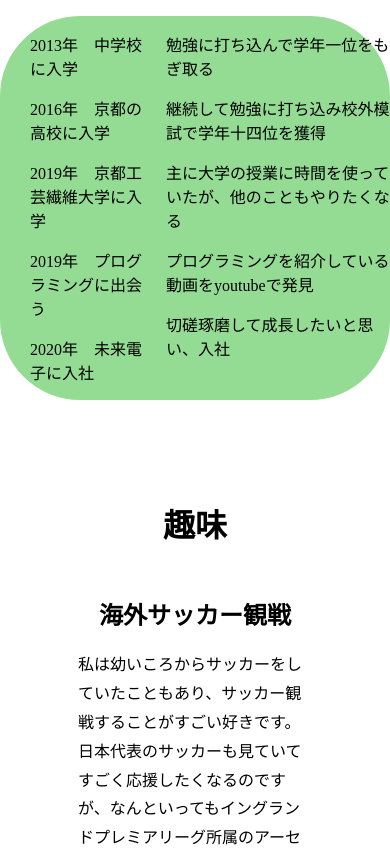
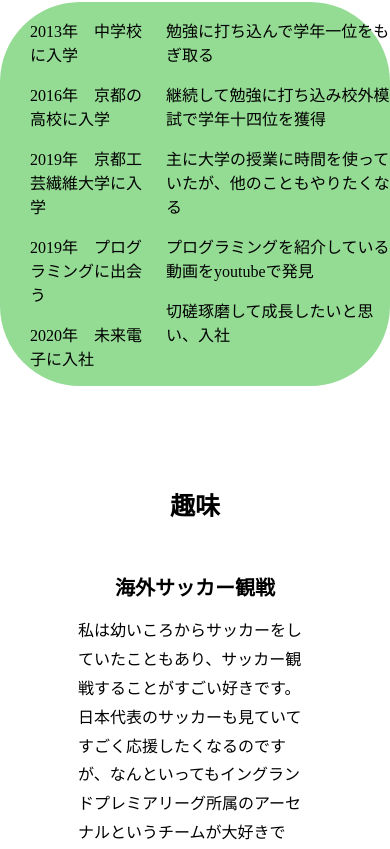
Before and after one commit to sin-sudo/sin-sudo.github.io, a plain HTML site: page index.html in a window 390 px wide. Shown: the part 516-1365 px from the top of the page. Drawn offline with Linux system fonts and the light colour scheme.

Commit message:
responsive again

```diff
--- a/responsive.css
+++ b/responsive.css
@@ -1,6 +1,11 @@
 @media (max-width: 1000px) {
+  h1 {
+    font-size: 25px;
+  }
 
-
+  h2 {
+    font-size: 20px;
+  }
 
 }
 
--- a/styles.css
+++ b/styles.css
@@ -41,10 +41,18 @@ header ul a {
 .wrapper {
   /* background-color: tomato; */
   width: 600px;
+  display: flex;
+  justify-content: center;
   margin-right: auto;
   margin-left: auto;
+
+}
+
+/* .introduction {
   display: flex;
-}
+  margin-right: auto;
+  margin-left: auto;
+} */
 
 .icon img {
   margin-right: 30px;
```
Also changed, not shown: index.html (+2 -0 lines).
